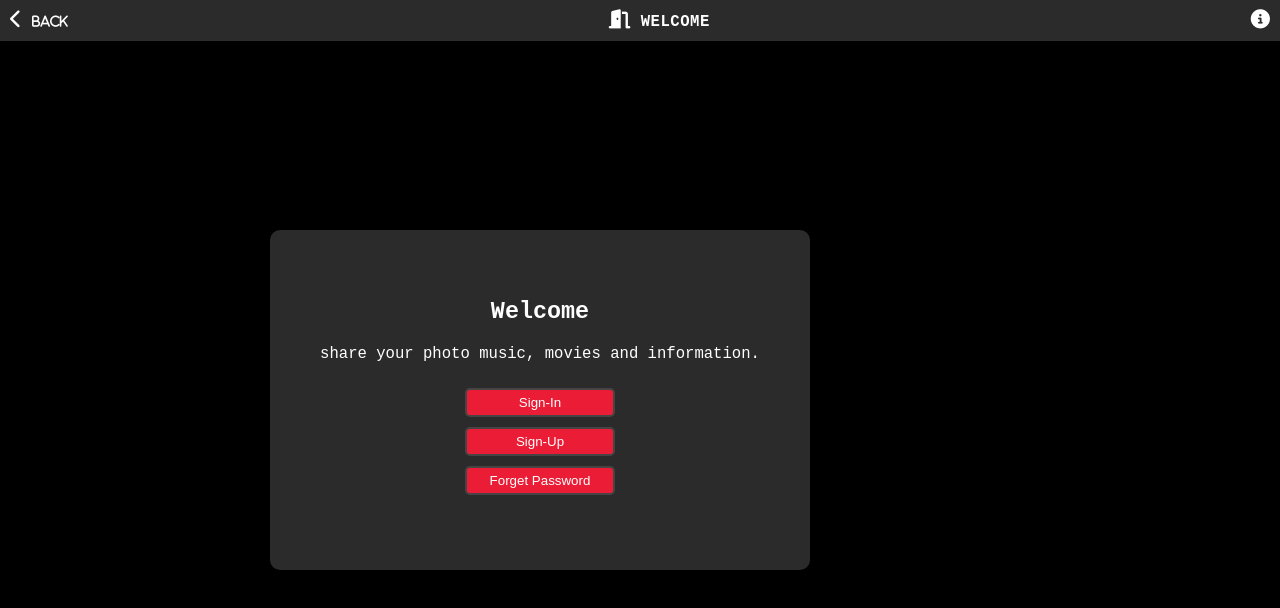
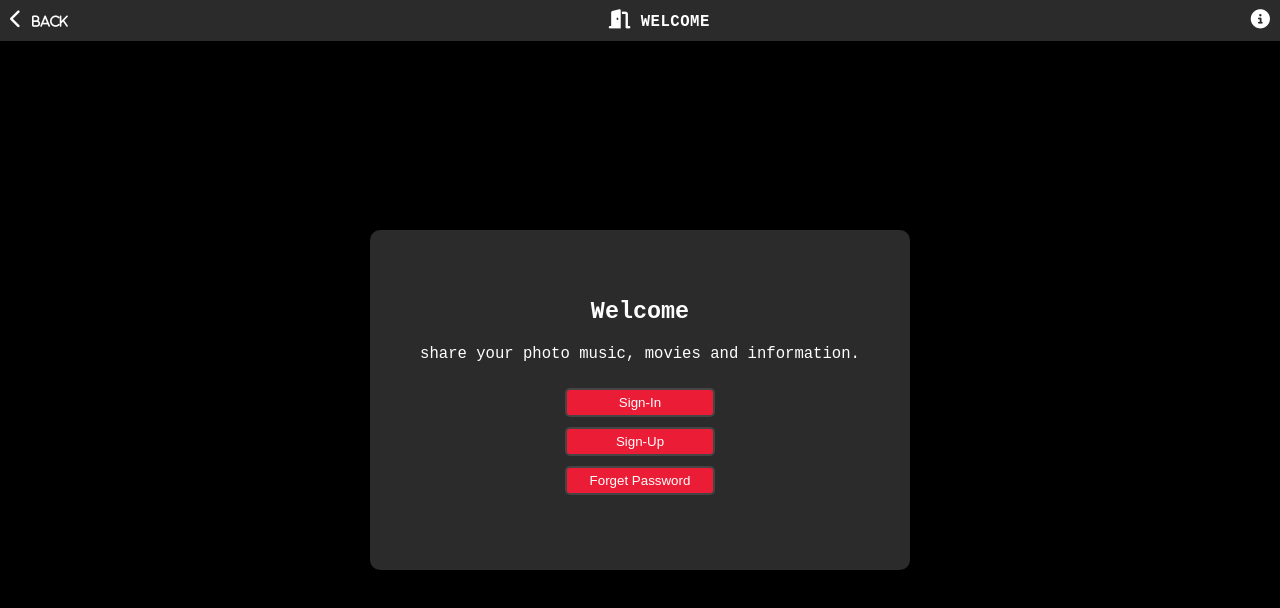
Before and after one commit to AvinashKumar3000/react-mini-project, a React (Create React App) app: page / in a window 1280 px wide. Shown: the top 608 px of the page. Built offline with nearby package versions, Linux system fonts and the light colour scheme.

Commit message:
small css changes

```diff
--- a/public/css/layout.css
+++ b/public/css/layout.css
@@ -28,6 +28,7 @@ footer>div {
     width: 50%;
     text-align: center;
     text-transform: capitalize;
+    cursor: pointer;
 }
 
 footer {
--- a/public/css/media.css
+++ b/public/css/media.css
@@ -18,9 +18,6 @@
         margin-left: 10px;
     }
 
-    section {
-        margin-right: 200px;
-    }
 
     .post-section {
         display: grid;
```
